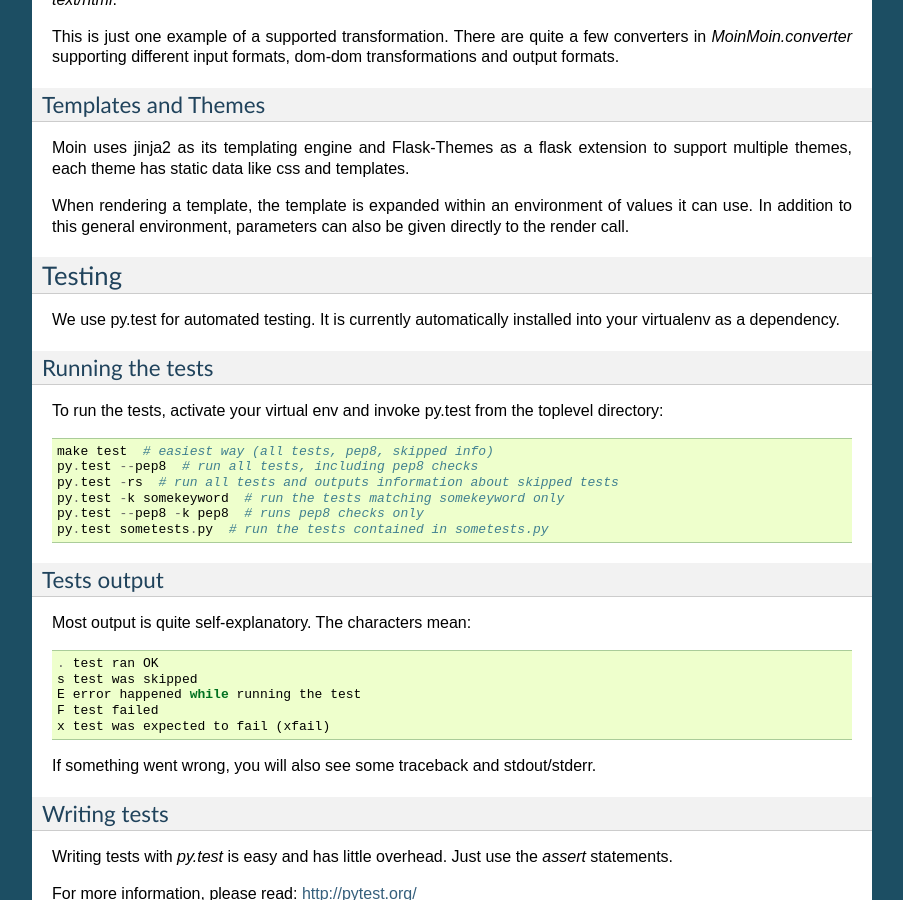
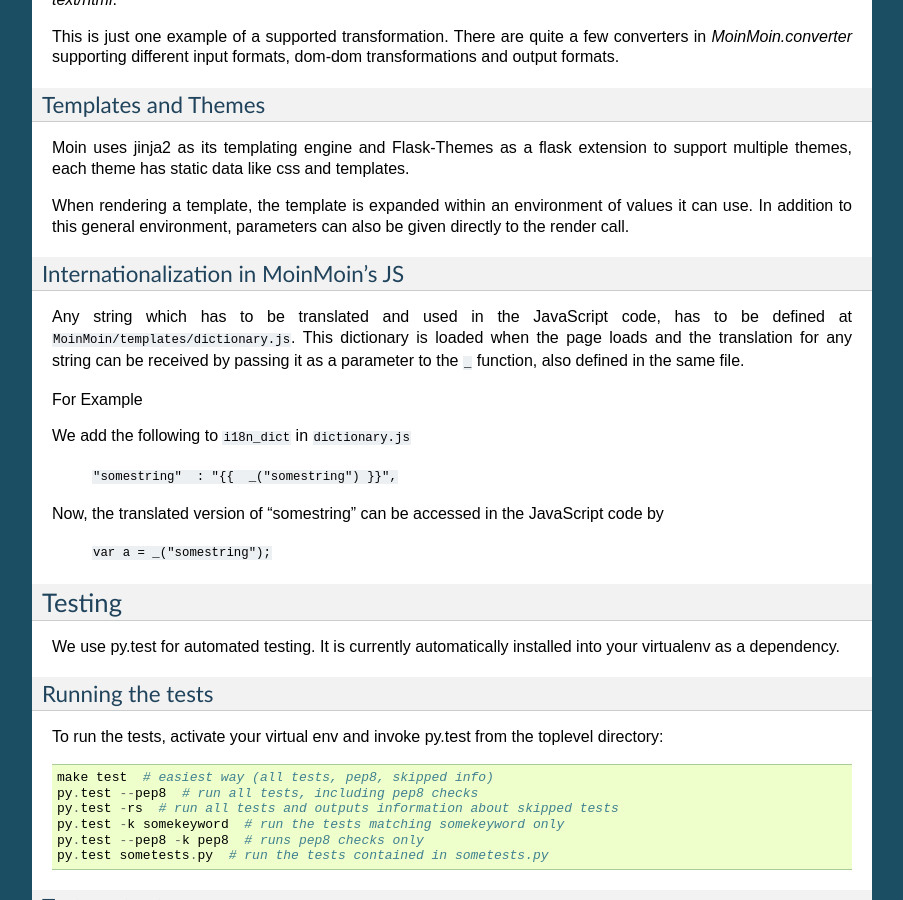
Before and after one commit to bhrigu123/moin-2.0-beta, a Sphinx documentation site: the page built from docs/devel/development.rst, in a window 1280 px wide and 900 px high, scrolled down 4508 px. Shown: the whole window, without its empty margins (198-1101 px from the left). Built offline with Sphinx 7.4.7, drawn with Linux system fonts in a browser that asks for light colours; some of the changed text lies outside the part shown.

Commit message:
adds docs for the usage of the i18n plugin

```diff
--- a/docs/devel/development.rst
+++ b/docs/devel/development.rst
@@ -155,7 +155,7 @@
 * blinker for signalling
 * pygments for syntax highlighting
 * for stores: filesystem, sqlite3, sqlalchemy, kyoto cabinet/tycoon, mongodb, memory
-* jquery javascript lib
+* jquery javascript lib, a simple jQuery i18n plugin `Plugin <https://github.com/recurser/jquery-i18n>`_
 * CKeditor, the GUI editor for (x)html
 * TWikiDraw, AnyWikiDraw, svgdraw drawing tools
 
@@ -273,6 +273,24 @@
 values it can use. In addition to this general environment, parameters can
 also be given directly to the render call.
 
+Internationalization in MoinMoin's JS
+-------------------------------------
+Any string which has to be translated and used in the JavaScript code, has to be defined
+at ``MoinMoin/templates/dictionary.js``. This dictionary is loaded when the page loads and
+the translation for any string can be received by passing it as a parameter to the ``_`` function,
+also defined in the same file.
+
+For Example
+
+We add the following to ``i18n_dict`` in ``dictionary.js``
+
+    ``"somestring"  : "{{  _("somestring") }}",``
+
+Now, the translated version of "somestring" can be accessed in the JavaScript code by
+
+    ``var a = _("somestring");``
+
+
 Testing
 =======
 
```
